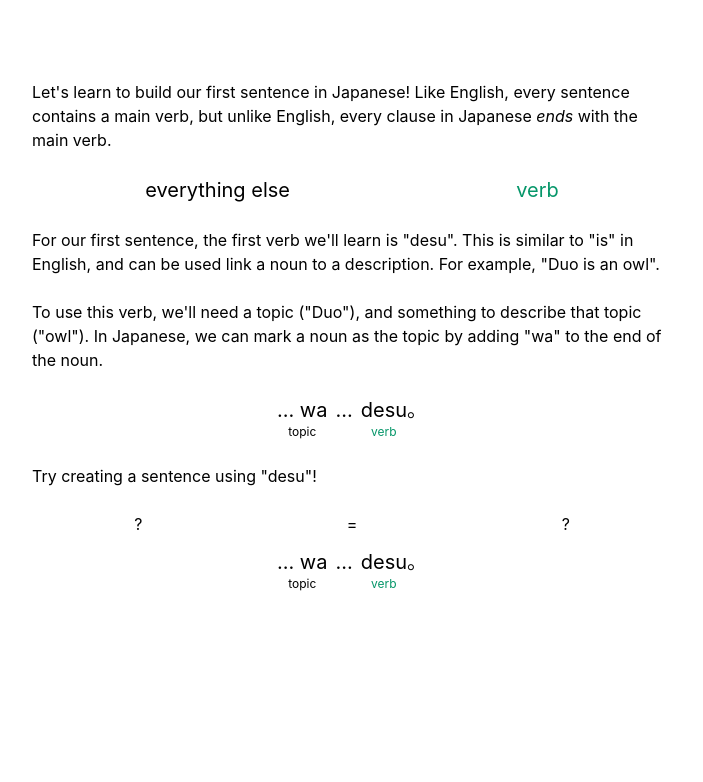
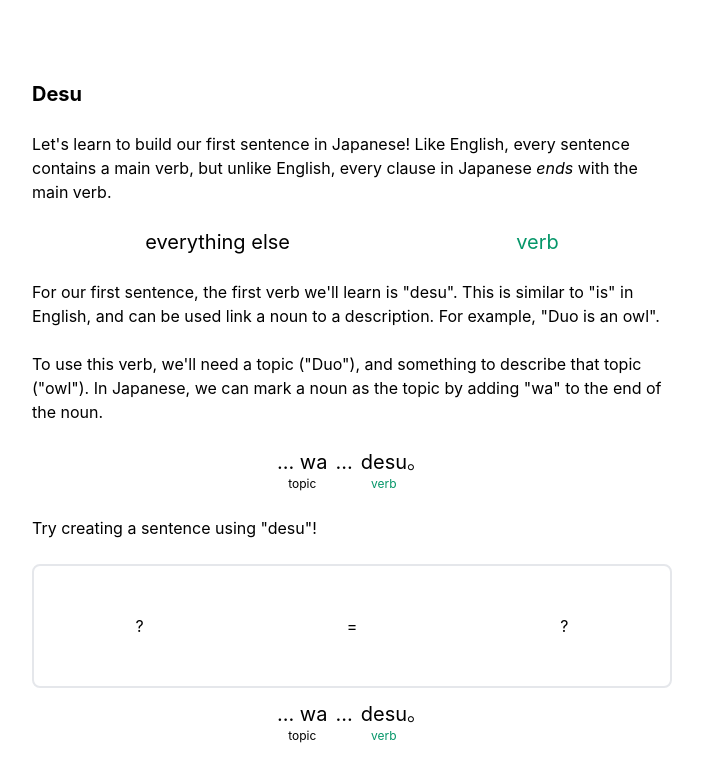
Before and after one commit to edwardcai/hack-action-tips, a React (Create React App) app: page / in a window 1280 px wide. Shown: the top 782 px of the page, without its empty margins (288-991 px from the left). Built offline with nearby package versions, Linux system fonts and the light colour scheme.

Commit message:
Wrap up a bit on desu

```diff
--- a/src/App.tsx
+++ b/src/App.tsx
@@ -10,6 +10,9 @@ function App() {
       <div
         className="flex w-6/12 flex-col content-center items-center space-y-6"
       >
+        <div className={"w-full text-xl font-bold"}>
+          Desu
+        </div>
         <div className={"w-full"}>
           Let's learn to build our first sentence in Japanese!
           Like English, every sentence contains a main verb, but unlike English, every clause in Japanese <i>ends</i> with the main verb.
--- a/src/DesuEquate.tsx
+++ b/src/DesuEquate.tsx
@@ -13,18 +13,11 @@ const illoMap: Record<string, string> = {
 export default () => {
   const desuState = useSelector((state: State) => state.sentenceMap["desu"] ?? {});
 
-  const leftOptions = [{ text: "Duo", translation: "Duo"}];
-
-  const rightOptions = [
-    { text: "fukurō", translation: "owl"},
-    { text: "neko", translation: "cat"},
-  ];
-
   const leftText = desuState.topic ?? "?";
   const rightText = desuState.noun ?? "?";
 
   return <div className={"w-full"}>
-    <div className={"flex flex-row items-center justify-around w-full"}>
+    <div className={"flex flex-row items-center justify-around w-full border-solid border-2 pt-12 pb-12 h64 rounded-lg"}>
       <div>
         {illoMap[leftText]
           ? <img className="w-12" src={illoMap[leftText]}/>
--- a/src/Sentence.tsx
+++ b/src/Sentence.tsx
@@ -87,7 +87,7 @@ const Dropdown = ({
   </div>);
 
   return <div>
-    <div
+    <div className={options.length > 0 ? "hover:bg-yellow-300 cursor-pointer" : ""}
       onClick={() => setIsShowing(true)}
     > {text} </div>
     {isShowing && <div className="origin-top-right absolute mt-2 w-56 rounded-md shadow-lg">
```
